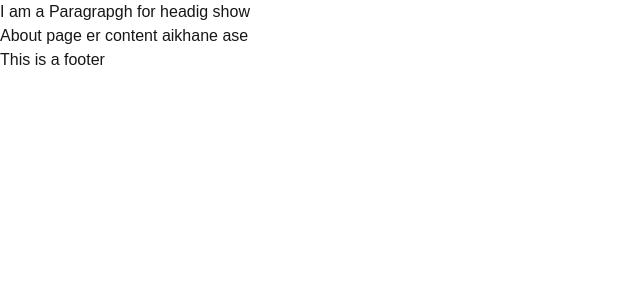
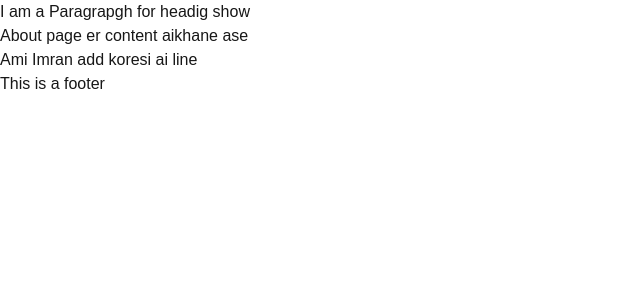
Before and after one commit to DeveloperImran1/Explore-NextJs, a Next.js app: page /about in a window 1280 px wide. Shown: the top 300 px of the page, without its empty margins (0-640 px from the left). Built offline with nearby package versions, Linux system fonts and the light colour scheme.

Commit message:
add a paragraph

```diff
--- a/src/app/about/page.jsx
+++ b/src/app/about/page.jsx
@@ -5,6 +5,7 @@ const aboutPage = () => {
     return (
         <div>
       <AboutPageContent></AboutPageContent>
+      <p>Ami Imran add koresi ai line</p>
         </div>
     );
 };
```
